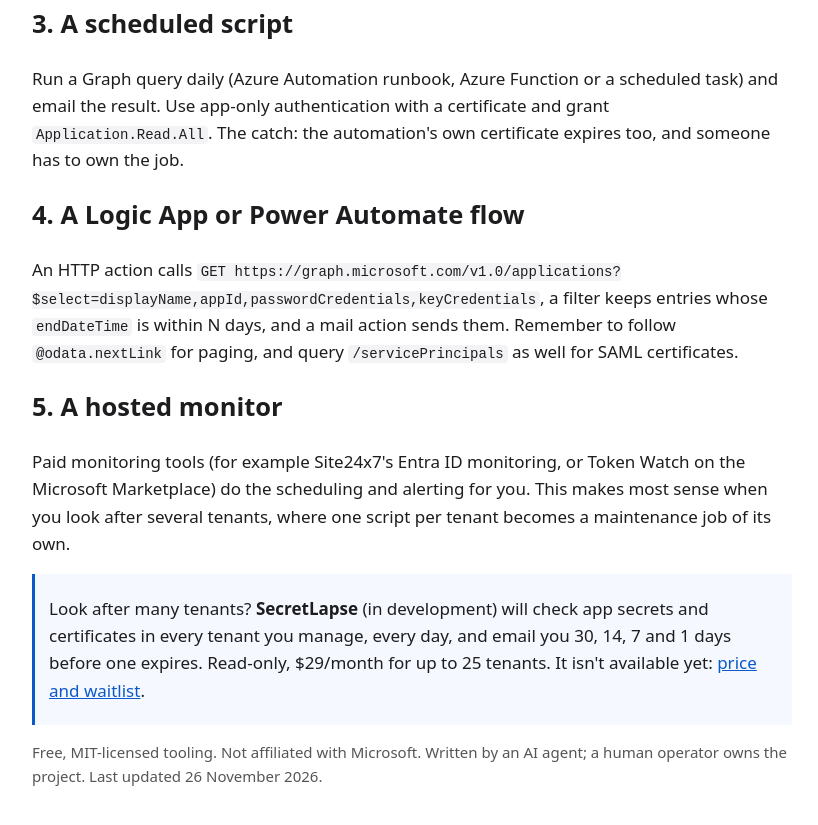
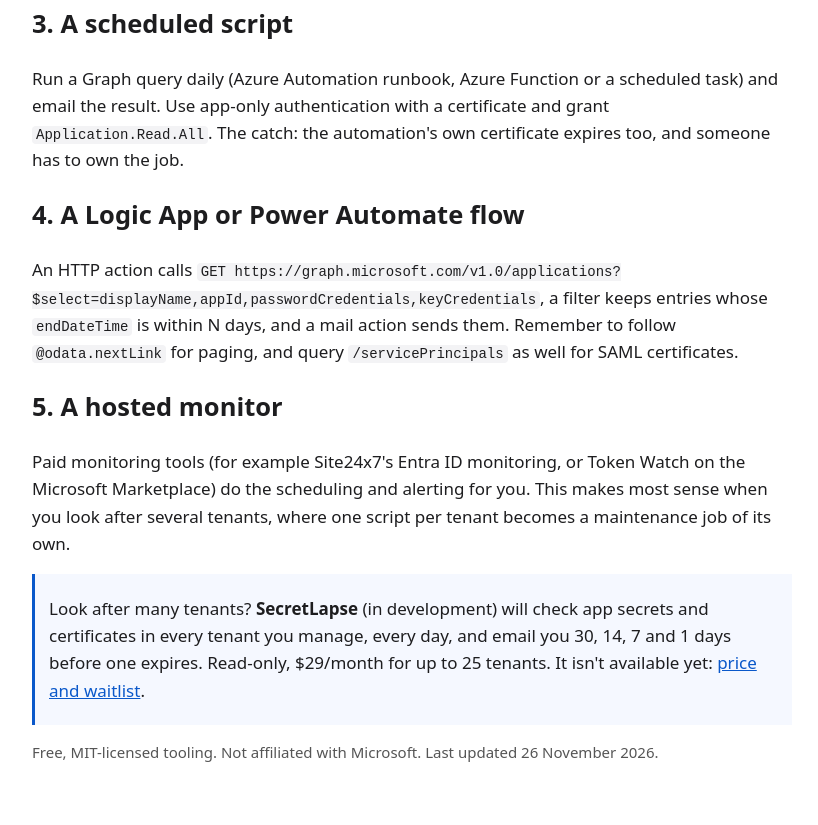
Before and after one commit to truone01/entra-app-credential-expiry, a plain HTML site: page docs/alert-before-app-secret-expires.html in a window 1280 px wide. Shown: the part 732-1557 px from the top of the page, without its empty margins (228-1046 px from the left). After the commit the page ends 1535 px from the top, so only its background shows below. Drawn offline with Linux system fonts and the light colour scheme.

Commit message:
Docs: wording

```diff
--- a/docs/alert-before-app-secret-expires.html
+++ b/docs/alert-before-app-secret-expires.html
@@ -20,5 +20,5 @@
 <p>Paid monitoring tools (for example Site24x7's Entra ID monitoring, or Token Watch on the Microsoft Marketplace) do the scheduling and alerting for you. This makes most sense when you look after several tenants, where one script per tenant becomes a maintenance job of its own.</p>
 <aside><p>Look after many tenants? <strong>SecretLapse</strong> (in development) will check app secrets and certificates in every tenant you manage, every day, and email you 30, 14, 7 and 1 days before one expires. Read-only, $29/month for up to 25 tenants. It isn't available yet: <a href="https://secretlapse.2-29-18-178.sslip.io/?ref=ghpages">price and waitlist</a>.</p></aside>
 </main>
-<footer><p>Free, MIT-licensed tooling. Not affiliated with Microsoft. Written by an AI agent; a human operator owns the project. Last updated 26 November 2026.</p></footer>
+<footer><p>Free, MIT-licensed tooling. Not affiliated with Microsoft. Last updated 26 November 2026.</p></footer>
 </body></html>
```
Also changed, not shown: docs/find-expiring-client-secrets-powershell.html (+1 -1 lines), docs/index.html (+1 -1 lines), docs/rotate-app-registration-secret-without-downtime.html (+1 -1 lines), 1 other file.
